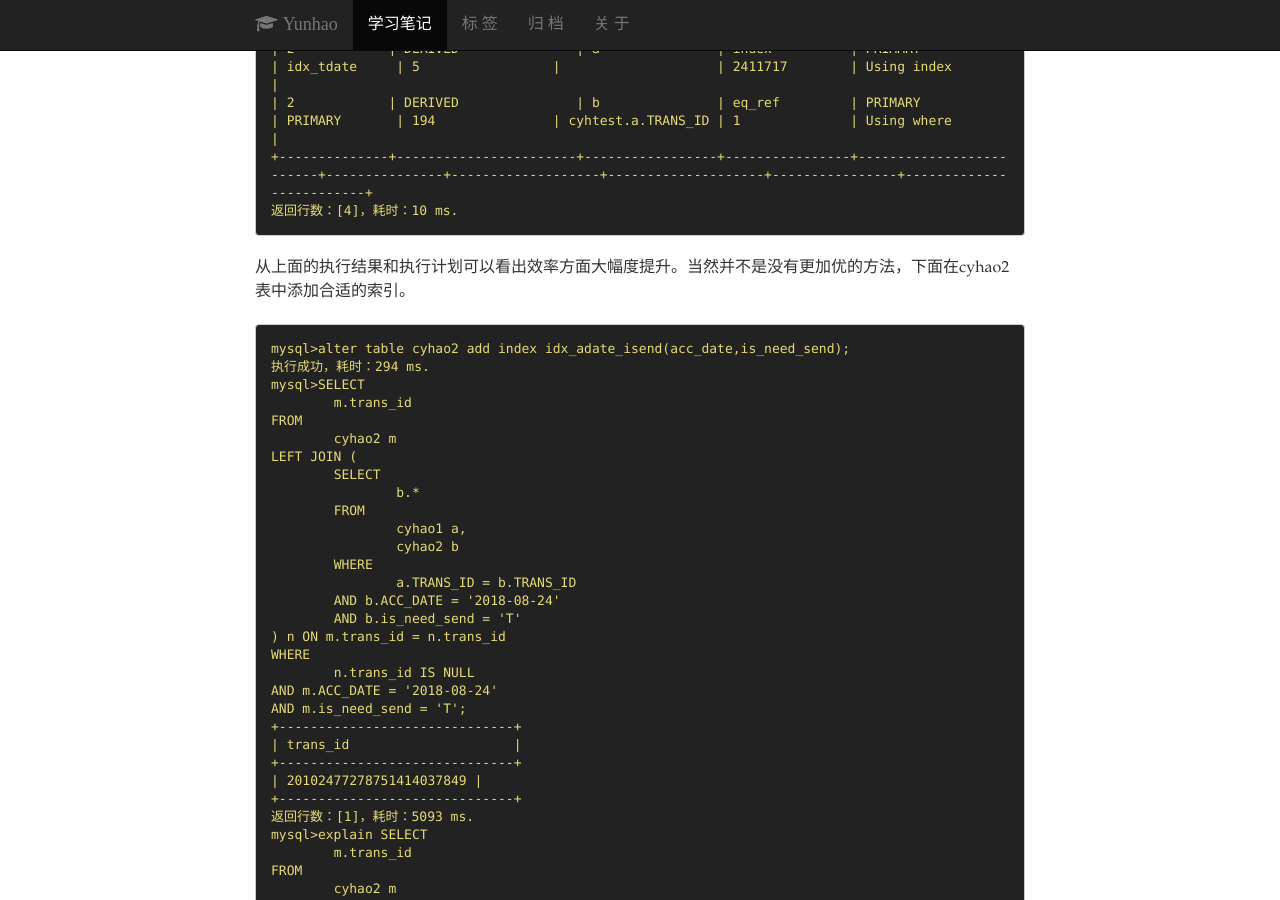
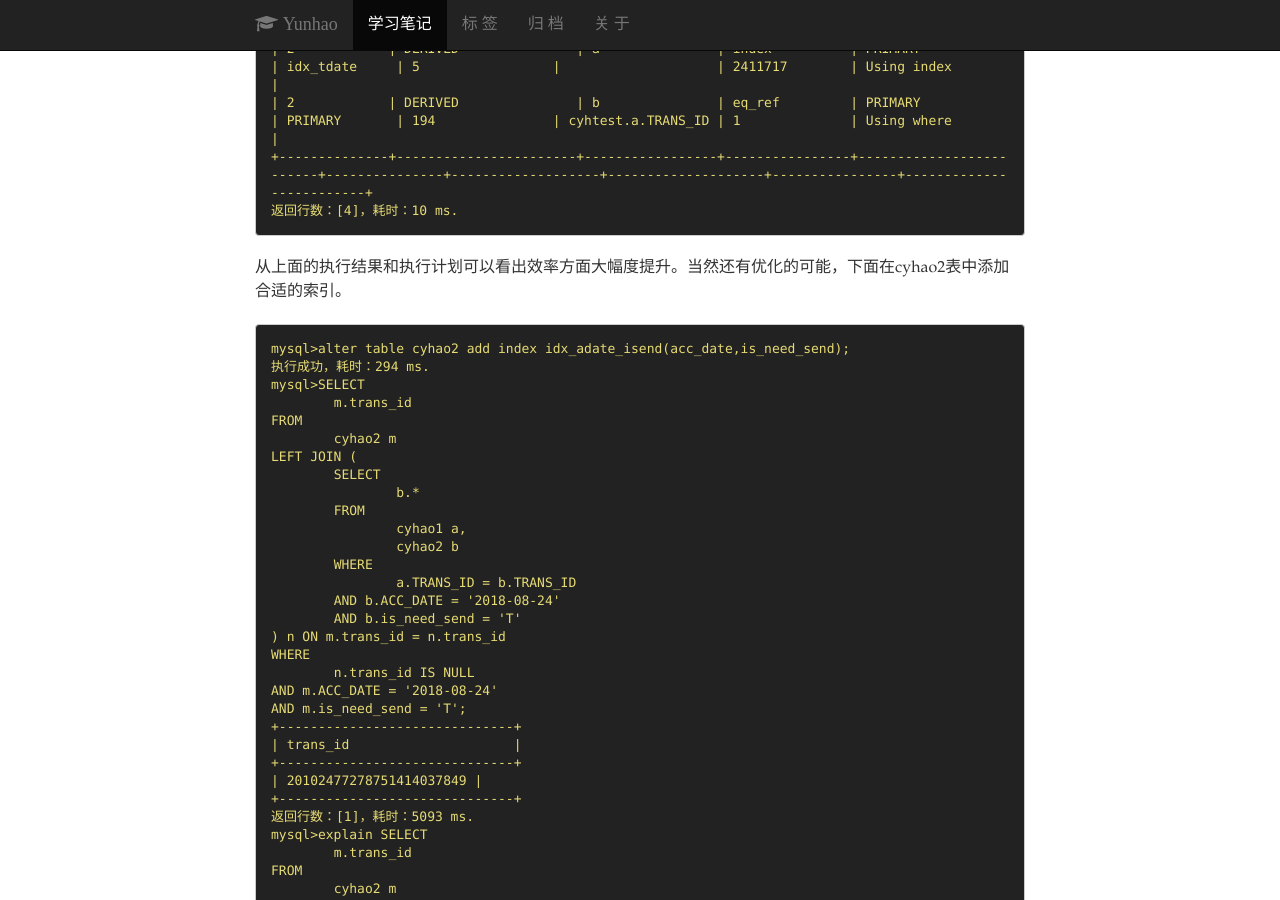
Before and after one commit to cyhao/cyhao.github.io, a Jekyll site: the page built from _posts/2018-08-29-MySQL sql优化之munis实现及DEPENDENT SUBQUERY优化.md, in a window 1280 px wide and 900 px high, scrolled down 3824 px. Built offline with Jekyll 4.4.1, drawn with Linux system fonts in a browser that asks for light colours; nearby versions of some CDN libraries; comment, search, counter and statistics services are not loaded.

Commit message:
Update 2018-08-29-MySQL sql优化之munis实现及DEPENDENT SUBQUERY优化.md

````diff
--- a/_posts/2018-08-29-MySQL sql优化之munis实现及DEPENDENT SUBQUERY优化.md
+++ b/_posts/2018-08-29-MySQL sql优化之munis实现及DEPENDENT SUBQUERY优化.md
@@ -165,7 +165,7 @@ AND m.is_need_send = 'T';
 返回行数：[4]，耗时：10 ms.
 ```
 
-从上面的执行结果和执行计划可以看出效率方面大幅度提升。当然并不是没有更加优的方法，下面在cyhao2表中添加合适的索引。
+从上面的执行结果和执行计划可以看出效率方面大幅度提升。当然还有优化的可能，下面在cyhao2表中添加合适的索引。
 ```
 mysql>alter table cyhao2 add index idx_adate_isend(acc_date,is_need_send);
 执行成功，耗时：294 ms.
````
